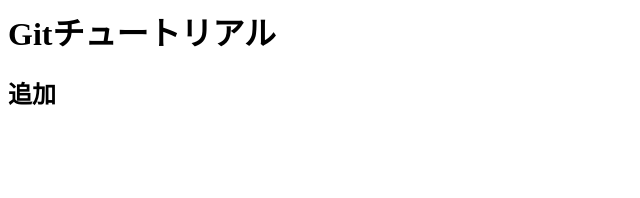
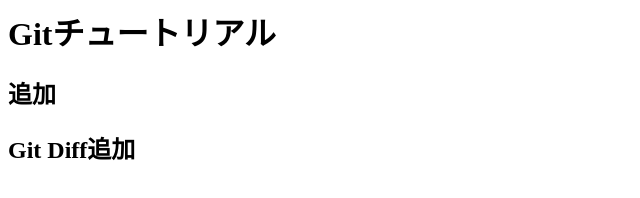
Before and after one commit to Yusuke-88/git_tutorial, a plain HTML site: page index.html in a window 1280 px wide. Shown: the whole page, without its empty margins (0-640 px from the left). Drawn offline with Linux system fonts and the light colour scheme.

Commit message:
Git Diffを追加した

```diff
--- a/index.html
+++ b/index.html
@@ -1,2 +1,3 @@
 <h1>Gitチュートリアル</h1>
 <h2>追加</h2>
+<h2>Git Diff追加</h2>
```
